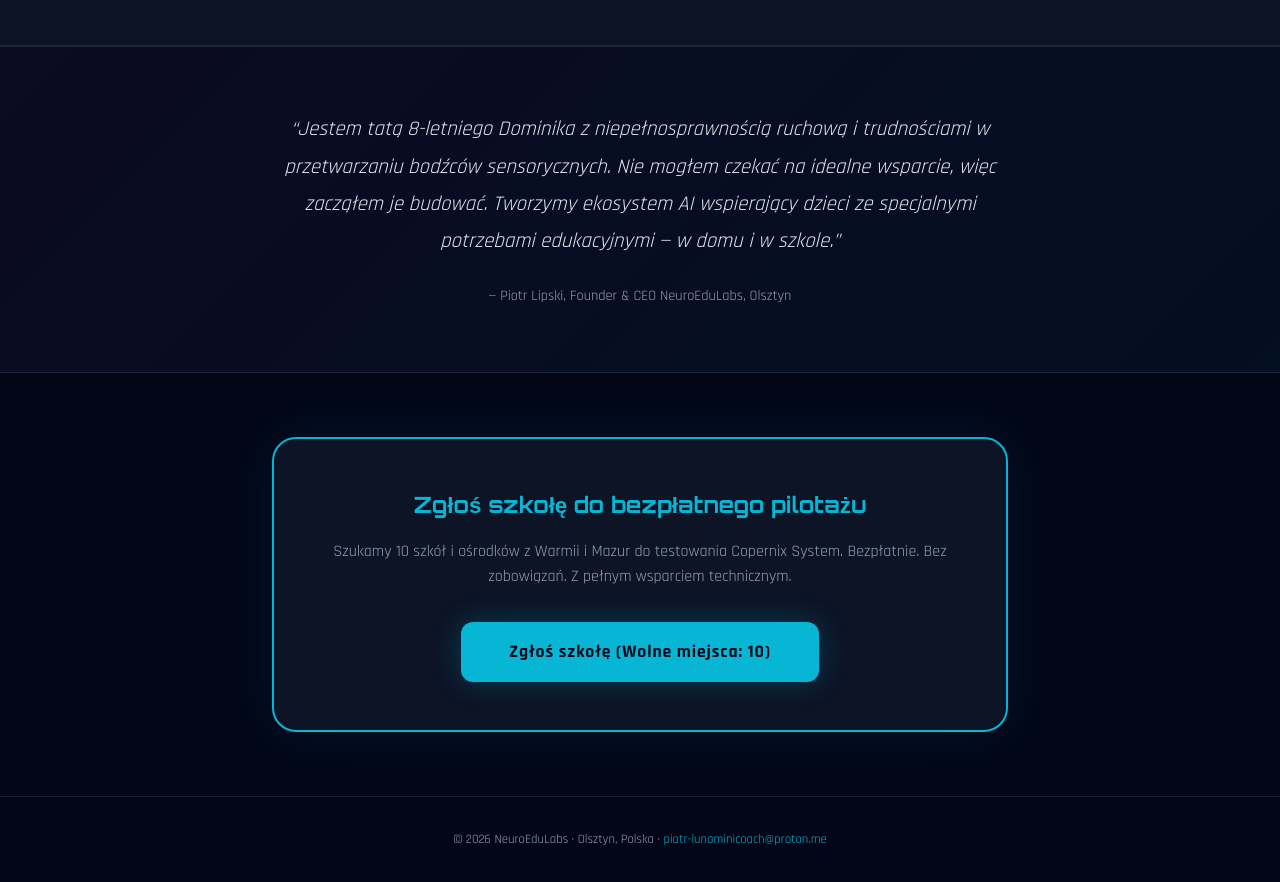
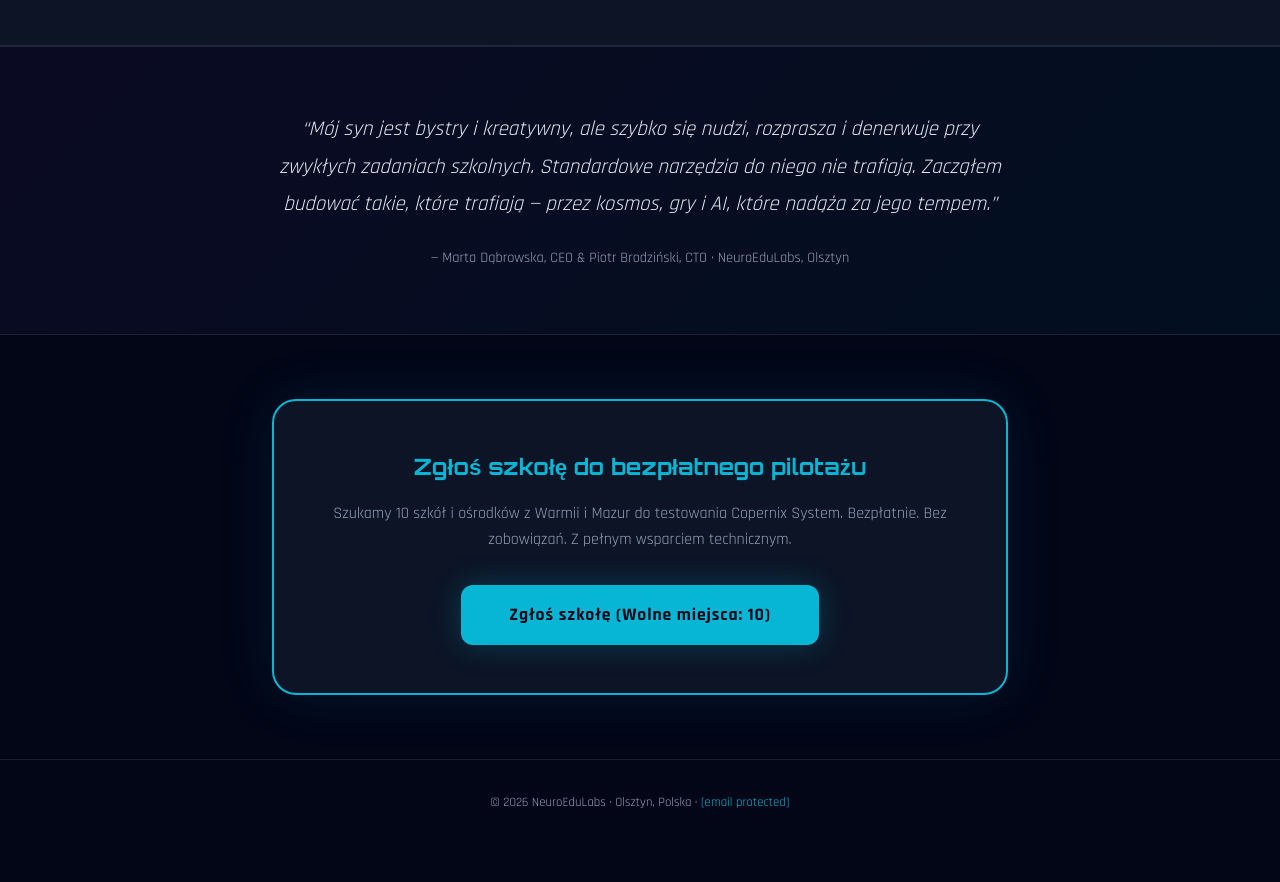
Before and after one commit to Bp701/copernix-andromeda-landing, a plain HTML site: page index.html in a window 1280 px wide. Shown: the part 1492-2374 px from the top of the page. After the commit the page ends 2336 px from the top, so only its background shows below. Drawn offline with Linux system fonts and the light colour scheme.

Commit message:
Update index.html

```diff
--- a/index.html
+++ b/index.html
@@ -388,7 +388,7 @@
             </div>
             <div class="hero-cta">
                 <a href="pilot.html" class="btn btn-primary">Zgłoś szkołę do pilotażu</a>
-                <a href="mailto:piotr-lunaminicoach@proton.me" class="btn btn-outline">Umów pokaz systemu</a>
+                <a href="/cdn-cgi/l/email-protection#9eeef7f1eaecb3f2ebf0fff3f7f0f7fdf1fffdf6deeeecf1eaf1f0b0f3fb" class="btn btn-outline">Umów pokaz systemu</a>
             </div>
         </div>
 
@@ -539,7 +539,7 @@
             </div>
             <div class="hero-cta">
                 <a href="https://neuroedulabs.onrender.com" class="btn btn-orange">Zobacz ekosystem NeuroEduLabs</a>
-                <a href="mailto:piotr-lunaminicoach@proton.me" class="btn btn-outline">Umów spotkanie</a>
+                <a href="/cdn-cgi/l/email-protection#74041d1b00065918011a15191d1a1d171b15171c3404061b001b1a5a1911" class="btn btn-outline">Umów spotkanie</a>
             </div>
         </div>
 
@@ -609,10 +609,10 @@
 <div class="story-section">
     <div class="story-content">
         <p class="story-quote">
-            &ldquo;Jestem tatą 8-letniego Dominika z niepełnosprawnością ruchową i trudnościami w przetwarzaniu bodźców sensorycznych. Nie mogłem czekać na idealne wsparcie, więc zacząłem je budować. Tworzymy ekosystem AI wspierający dzieci ze specjalnymi potrzebami edukacyjnymi &mdash; w domu i w szkole.&rdquo;
+            &ldquo;Mój syn jest bystry i kreatywny, ale szybko się nudzi, rozprasza i denerwuje przy zwykłych zadaniach szkolnych. Standardowe narzędzia do niego nie trafiają. Zacząłem budować takie, które trafiają &mdash; przez kosmos, gry i AI, które nadąża za jego tempem.&rdquo;
         </p>
         <p class="story-author">
-            &mdash; Piotr Lipski, Founder & CEO NeuroEduLabs, Olsztyn
+            &mdash; Marta Dąbrowska, CEO &amp; Piotr Brodziński, CTO &middot; NeuroEduLabs, Olsztyn
         </p>
     </div>
 </div>
@@ -634,21 +634,11 @@
 <!-- FOOTER -->
 <footer>
     <p>&copy; 2026 NeuroEduLabs &middot; Olsztyn, Polska &middot;
-        <a href="mailto:piotr-lunaminicoach@proton.me">piotr-lunaminicoach@proton.me</a>
+        <a href="/cdn-cgi/l/email-protection#2f5f46405b5d02435a414e424641464c404e4c476f5f5d405b404101424a"><span class="__cf_email__" data-cfemail="186871776c6a35746d7679757176717b77797b7058686a776c777636757d">[email&#160;protected]</span></a>
     </p>
 </footer>
 
-<script>
+<script data-cfasync="false" src="/cdn-cgi/scripts/5c5dd728/cloudflare-static/email-decode.min.js"></script><script>
     // Tab switching
     document.querySelectorAll('.nav-tab').forEach(tab => {
         tab.addEventListener('click', () => {
-            document.querySelectorAll('.nav-tab').forEach(t => t.classList.remove('active'));
-            document.querySelectorAll('.persona-section').forEach(s => s.classList.remove('active'));
-            tab.classList.add('active');
-            document.getElementById('tab-' + tab.dataset.tab).classList.add('active');
-        });
-    });
-</script>
-
-</body>
-</html>
```
